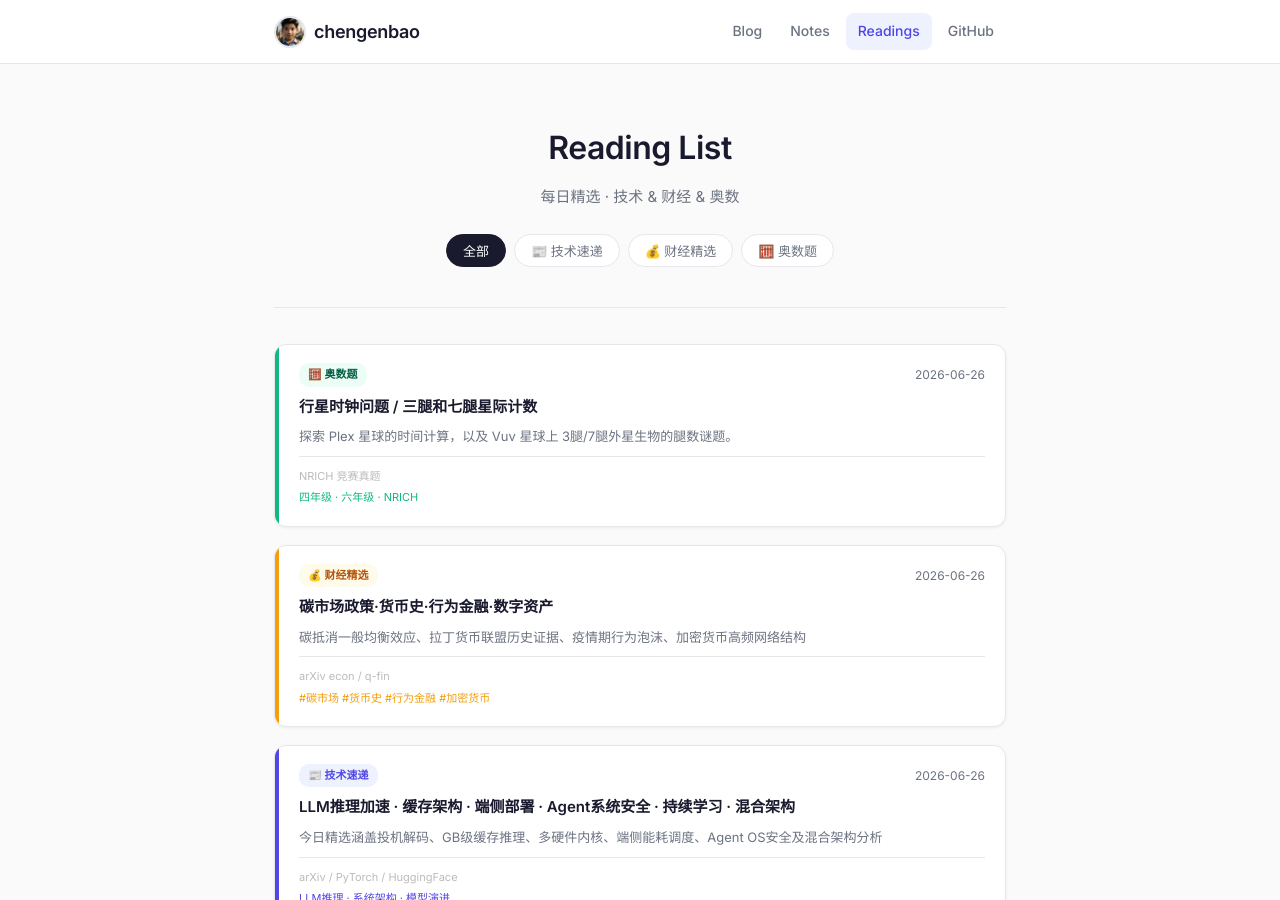
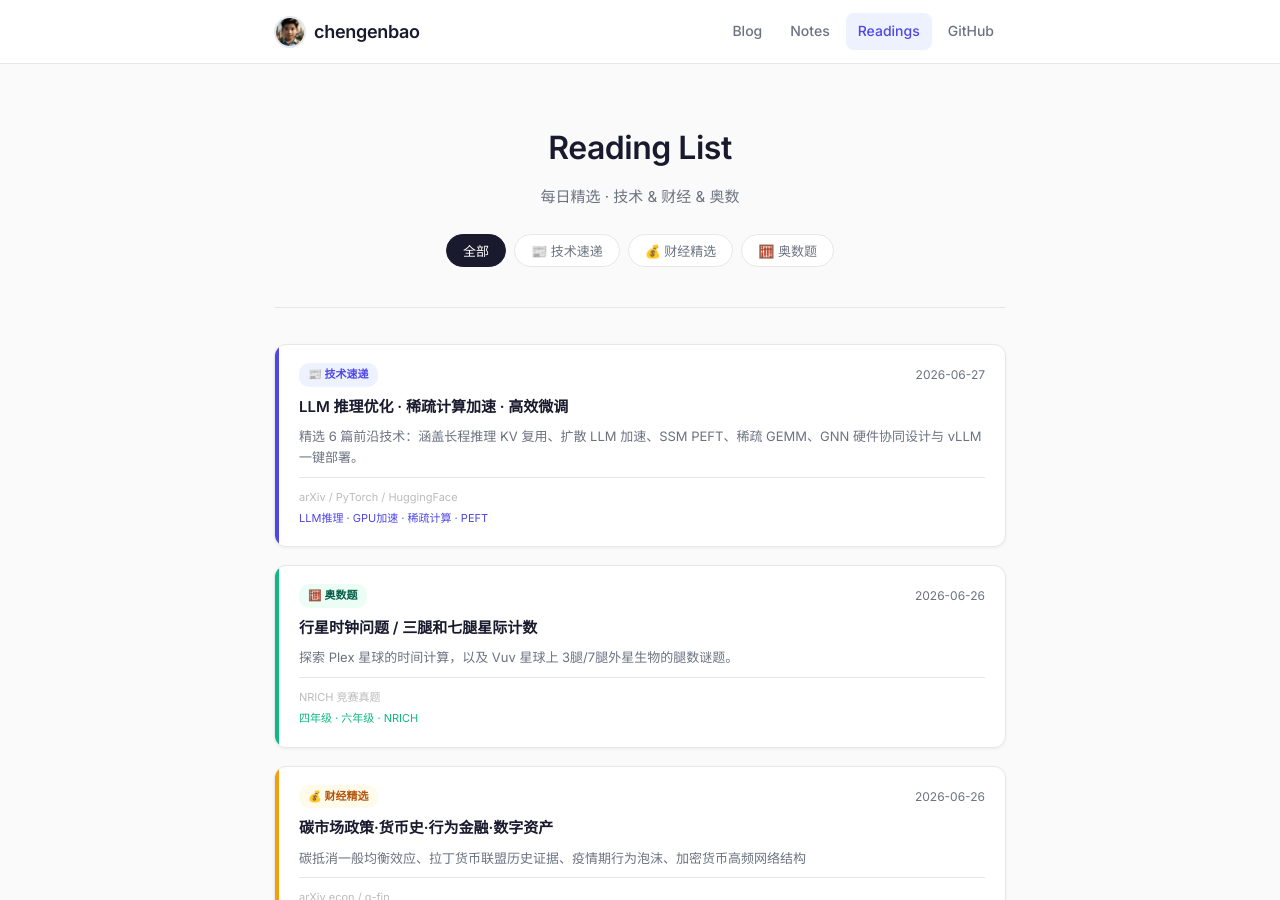
Before and after one commit to chengenbao/chengenbao.github.io, a Jekyll site: the page built from reading-list/index.md, in a window 1280 px wide and 900 px high. Built offline with Jekyll 4.4.1, drawn with Linux system fonts in a browser that asks for light colours.

Commit message:
add tech card 2026-06-27

```diff
--- a/reading-list/index.md
+++ b/reading-list/index.md
@@ -18,6 +18,21 @@
   </div>
 
   <div class="rl-grid">
+<a class="rl-card tech" href="/reading-list/2026-06-27-tech-daily/">
+  <div class="rl-accent"></div>
+  <div class="rl-body">
+    <div class="rl-top">
+      <span class="rl-badge tech">📰 技术速递</span>
+      <time>2026-06-27</time>
+    </div>
+    <h2>LLM 推理优化 · 稀疏计算加速 · 高效微调</h2>
+    <p>精选 6 篇前沿技术：涵盖长程推理 KV 复用、扩散 LLM 加速、SSM PEFT、稀疏 GEMM、GNN 硬件协同设计与 vLLM 一键部署。</p>
+    <div class="rl-meta">
+      <span class="rl-source">arXiv / PyTorch / HuggingFace</span>
+      <span class="rl-tags">LLM推理 · GPU加速 · 稀疏计算 · PEFT</span>
+    </div>
+  </div>
+</a>
 <a class="rl-card math" href="/reading-list/2026-06-26-math/"><div class="rl-accent"></div><div class="rl-body"><div class="rl-top"><span class="rl-badge math">🧮 奥数题</span><time>2026-06-26</time></div><h2>行星时钟问题 / 三腿和七腿星际计数</h2><p>探索 Plex 星球的时间计算，以及 Vuv 星球上 3腿/7腿外星生物的腿数谜题。</p><div class="rl-meta"><span class="rl-source">NRICH 竞赛真题</span><span class="rl-tags">四年级 · 六年级 · NRICH</span></div></div></a>
 <a class="rl-card finance" href="/reading-list/2026-06-26-finance-daily/">
   <div class="rl-accent"></div>
```
